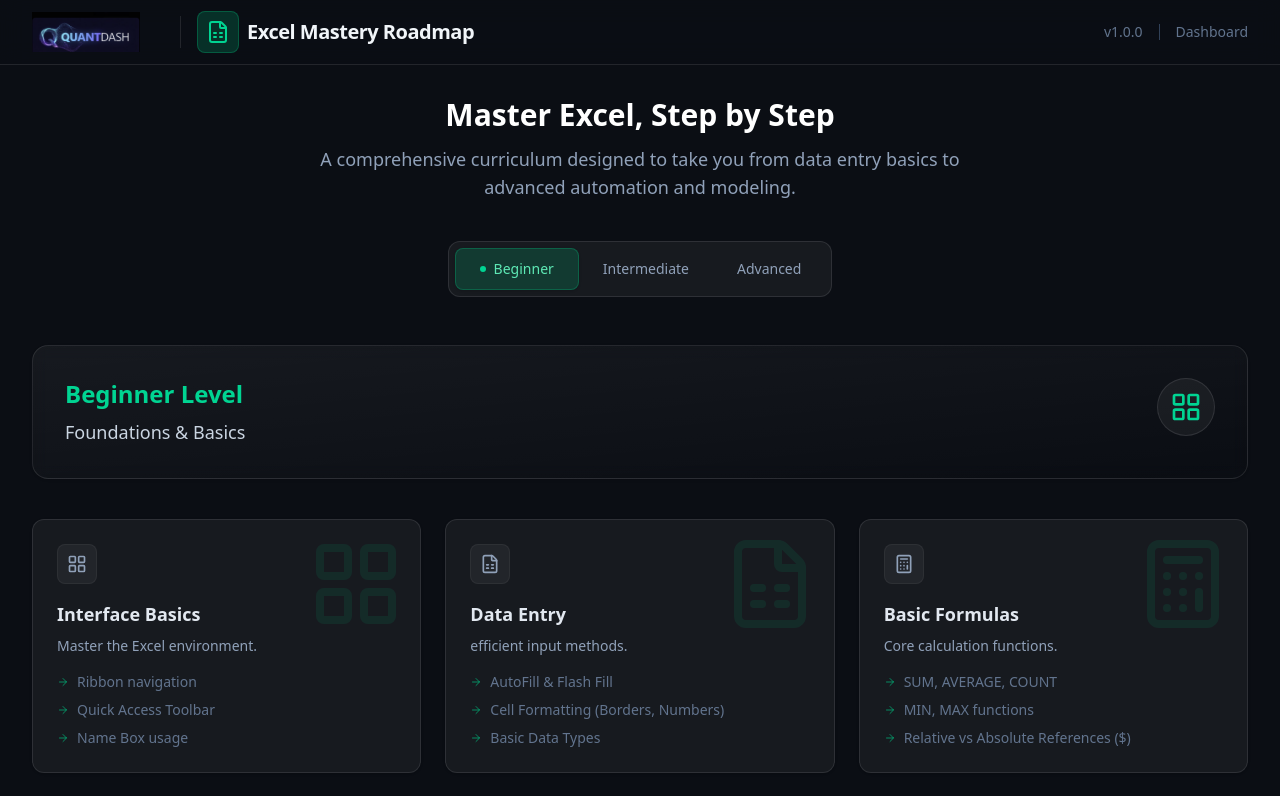
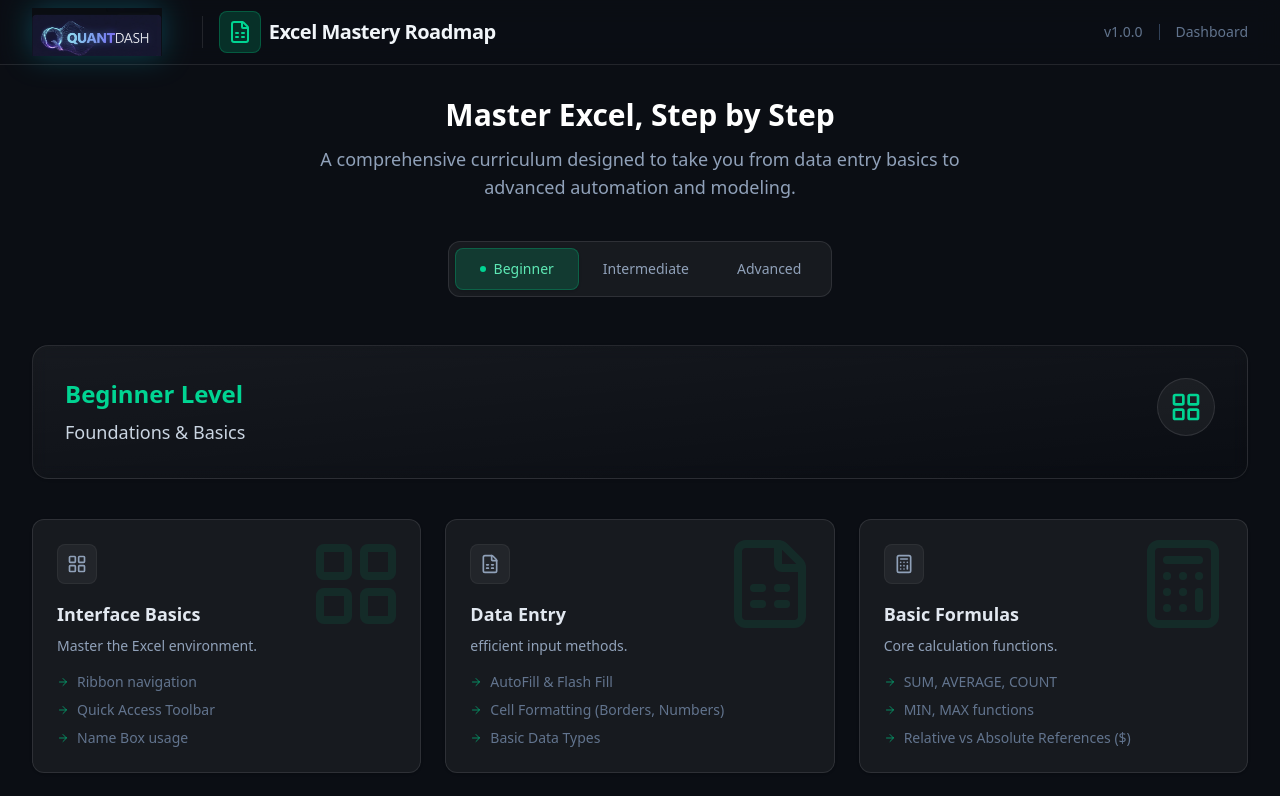
Before and after one commit to rvazz2/ry-quant, a Next.js app in the folder frontend/: page /excel in a window 1280 px wide. Shown: the top 796 px of the page. Built offline with nearby package versions, Linux system fonts and the light colour scheme.

Commit message:
Standardize logo size to h-12 across all pages

```diff
--- a/frontend/app/excel/page.tsx
+++ b/frontend/app/excel/page.tsx
@@ -197,7 +197,7 @@ export default function ExcelDashboard() {
               {/* <h1 className="text-2xl font-black bg-gradient-to-r from-cyan-400 via-blue-500 to-purple-600 bg-clip-text text-transparent cursor-pointer tracking-tighter drop-shadow-[0_2px_10px_rgba(6,182,212,0.3)]">
                 QUANT<span className="font-light text-slate-400">DASH</span>
               </h1> */}
-              <img src="/quantdash_logo.png" alt="QuantDash" className="h-10 w-auto object-contain" />
+              <img src="/quantdash_logo.png" alt="QuantDash" className="h-12 w-auto object-contain mix-blend-screen drop-shadow-[0_0_15px_rgba(6,182,212,0.3)]" />
             </Link>
             <div className="h-8 w-px bg-white/10 mx-2"></div>
             <div className="bg-emerald-500/20 p-2 rounded-lg border border-emerald-500/30">
--- a/frontend/app/page.tsx
+++ b/frontend/app/page.tsx
@@ -99,7 +99,7 @@ export default function LandingPage() {
       <nav className="relative z-50 border-b border-white/5 bg-[rgba(8,10,20,0.7)] backdrop-blur-xl sticky top-0 transition-all duration-300">
         <div className="max-w-7xl mx-auto px-6 h-24 flex items-center justify-between">
           <div className="flex items-center gap-3 group cursor-pointer" onClick={() => window.scrollTo({ top: 0, behavior: 'smooth' })}>
-            <img src="/quantdash_logo.png" alt="QuantDash" className="h-10 w-auto object-contain mix-blend-screen hover:brightness-110 transition-all" />
+            <img src="/quantdash_logo.png" alt="QuantDash" className="h-12 w-auto object-contain mix-blend-screen drop-shadow-[0_0_15px_rgba(6,182,212,0.3)] hover:brightness-110 transition-all" />
           </div>
           <div className="hidden md:flex items-center gap-10">
             <a href="#features" className="text-sm font-medium text-slate-400 hover:text-cyan-400 transition-colors tracking-wide">Features</a>
--- a/frontend/components/DashboardLayout.tsx
+++ b/frontend/components/DashboardLayout.tsx
@@ -237,7 +237,7 @@ const DashboardLayout: React.FC<DashboardLayoutProps> = ({ children }) => {
                         <img
                             src="/quantdash_logo.png"
                             alt="QuantDash"
-                            className="h-20 w-auto object-contain mix-blend-screen drop-shadow-[0_0_20px_rgba(6,182,212,0.4)]"
+                            className="h-12 w-auto object-contain mix-blend-screen drop-shadow-[0_0_20px_rgba(6,182,212,0.4)]"
                         />
                     </Link>
                 </div>
--- a/frontend/components/Terminal/TerminalInterface.tsx
+++ b/frontend/components/Terminal/TerminalInterface.tsx
@@ -267,7 +267,7 @@ export default function TerminalInterface() {
             <div className="flex justify-between items-center bg-slate-900 border-b border-slate-700 p-1 select-none text-xs shrink-0">
                 <div className="flex items-center gap-4">
                     <Link href="/" className="mr-2 hover:brightness-125 transition-all">
-                        <img src="/quantdash_logo.png" alt="QuantDash" className="h-8 w-auto object-contain" />
+                        <img src="/quantdash_logo.png" alt="QuantDash" className="h-12 w-auto object-contain mix-blend-screen drop-shadow-[0_0_15px_rgba(6,182,212,0.3)]" />
                     </Link>
                     <span className="bg-amber-600 text-black font-bold px-2 rounded-sm">1-BLOOMBERG</span>
                     <span className="text-cyan-400">QUANTDASH TERMINAL</span>
```
